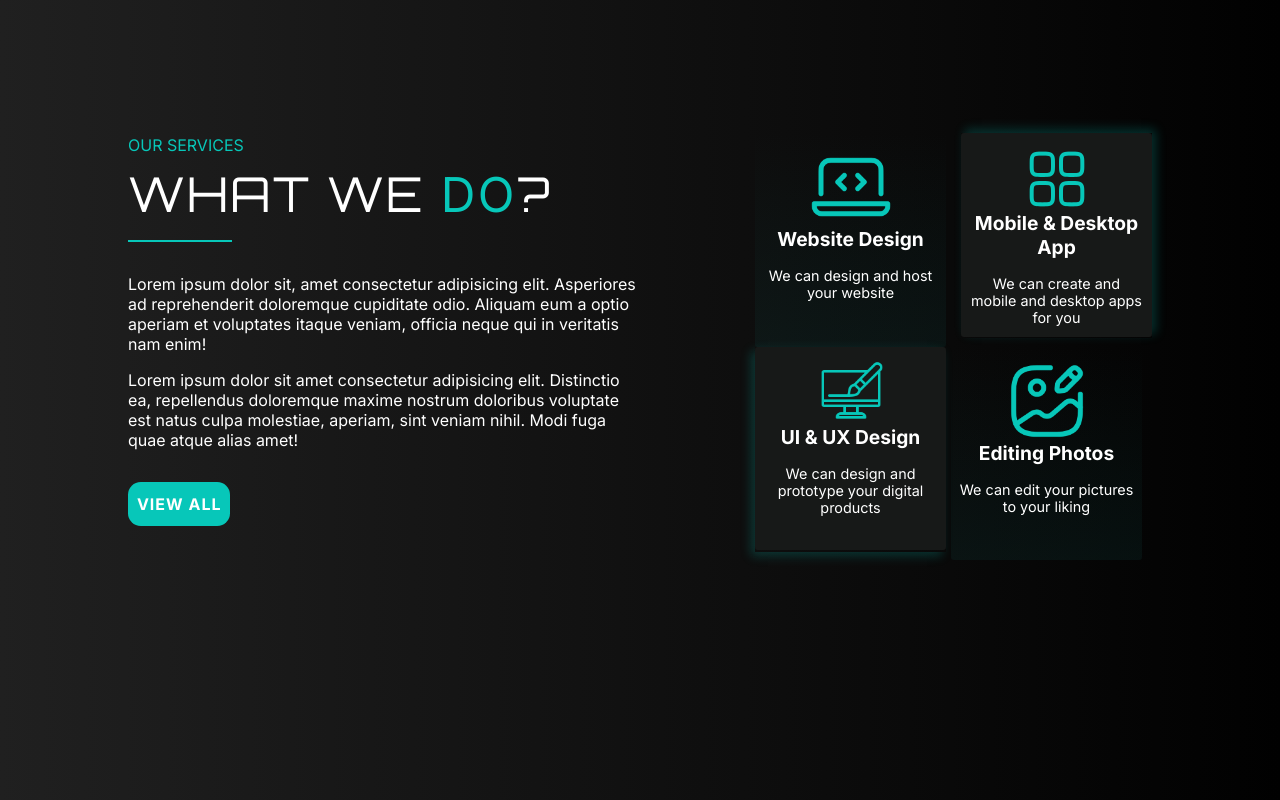
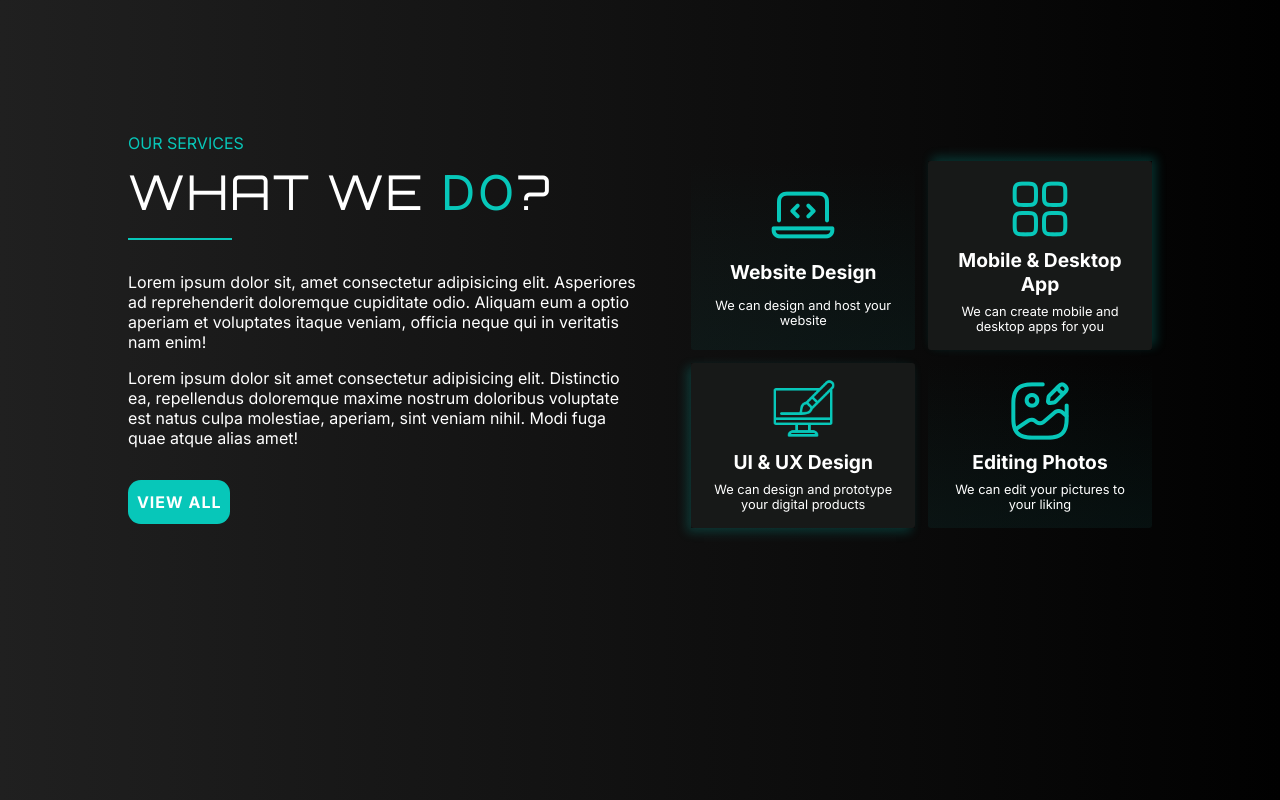
Before and after one commit to kgauhelo-tech/react-ui-challenge, a React (Vite) app: page / in a window 1280 px wide. Shown: the part 580-1380 px from the top of the page. Built offline with nearby package versions, Linux system fonts and the light colour scheme.

Commit message:
Fixed the responsiveness and ran the build command

```diff
--- a/src/App.css
+++ b/src/App.css
@@ -8,6 +8,12 @@
   --special-text: #07c7b9;
   --text: #fff;
 }
+
+/* I have to fix the space for screens between 375px and 425px
+  the services type-2 cards are not displaying properly,
+  the culprit is most likely the width and height
+ */
+
 .special {
   color: var(--special-text);
 }
@@ -162,6 +168,11 @@ main {
 
 .hero-left {
   flex: 1.3;
+  @media (max-width: 425px) {
+    flex: 1;
+    padding: 0;
+    justify-self: start;
+  }
 }
 
 .hero-right {
@@ -177,6 +188,9 @@ main {
   margin-top: 1vh;
   @media (max-width: 780px) {
     margin-top: 2vh;
+  }
+  @media (max-width: 425px) {
+    font-size: 2rem;
   }
 }
 
@@ -204,13 +218,13 @@ button:hover {
 }
 
 .services-section {
-  /* height: 70vh; */
   display: flex;
   flex-direction: row;
   justify-content: space-between;
+  align-items: center;
   margin: 26vh 0 10vh 0;
   flex-wrap: wrap;
-  align-items: center;
+  align-items: center; /* Last edit. Laptop view 1440 */
 }
 
 .left-services {
@@ -222,71 +236,56 @@ button:hover {
     width: 100%;
   }
 }
+/* Styling for the right side of the services section */
+
 .right-services {
-  @media (max-width: 425px) {
-    width: 100%;
-    height: 100vh;
-    margin-bottom: 35em;
+  @media (min-width: 1024px) {
+    display: grid;
+    grid-template-columns: 1fr 1fr;
+    gap: 0.8em;
+  }
+  @media (min-width: 768px) and (max-width: 1024px) {
+    display: grid;
+    grid-template-columns: 1fr 1fr;
+    gap: 0.8em;
   }
   @media (min-width: 425px) and (max-width: 768px) {
-    display: flex;
-    flex-direction: column;
-    width: 100%;
-    margin-bottom: 14em;
-    gap: 15px;
-    align-items: center;
-    margin-top: 2vh;
-  }
-  @media (min-width: 1440px) {
-    width: 40%;
-    padding-left: 1em;
-    padding-top: 1em;
+    display: grid;
+    grid-template-columns: 1fr 1fr;
+    gap: 1.5em;
+    justify-items: center;
+    gap: 2em;
     margin-left: auto;
-    overflow: hidden;
-    display: flex;
-    flex-wrap: wrap;
-    gap: 2em;
-  }
-}
-
-.top-services {
-  display: flex;
-  flex-direction: row;
-  @media (min-width: 768px) {
-    gap: 15px;
-  }
-}
-
-.bottom-services {
-  display: flex;
-  flex-direction: row;
-  @media (min-width: 768px) {
-    gap: 5px;
+    margin-bottom: 20vh;
   }
 
-  @media (min-width: 425px) and (max-width: 768px) {
-    gap: 20px;
+  @media (min-width: 375px) and (max-width: 425px) {
+    display: grid;
+    grid-template-columns: 1fr;
+    justify-items: center;
+    gap: 2em;
+    margin: 0 auto;
+    /* margin-bottom: 5vh; */
+  }
+  @media (max-width: 320px) {
+    display: grid;
+    gap: 1.5em;
   }
 }
 
 .box-left {
   box-shadow: -4px 4px 10px 0 #07c5b83a;
-  @media (min-width: 768px) {
-    height: 205px;
-  }
 }
 
 .box-right {
   box-shadow: 4px -4px 10px 0 #07c5b83a;
-  @media (min-width: 768px) {
-    height: 205px;
-  }
 }
 
 .separator {
   margin-top: 2vh;
 }
 
+/* About Section Styling */
 .about {
   display: flex;
   flex-direction: row;
@@ -302,10 +301,11 @@ button:hover {
   @media (max-width: 425px) {
     flex-direction: column;
     justify-content: center;
-    margin: 15em 0;
+    margin: 0 0 2em 0;
   }
   @media (max-width: 375px) {
     margin: 0 0;
+    margin-bottom: 20em;
   }
 }
 
@@ -314,10 +314,10 @@ button:hover {
     width: 100%;
   }
   @media (max-width: 425px) {
-    margin-top: 40em;
+    margin-top: 30em;
   }
   @media (max-width: 375px) {
-    margin-top: 0;
+    margin-top: 18em;
   }
 }
 .left-about img {
@@ -325,8 +325,9 @@ button:hover {
   position: relative;
   right: 58px;
   height: 30em;
-  @media (max-width: 780px) {
-    margin-top: 10vh;
+  filter: blur(2px);
+  @media (max-width: 768px) {
+    margin-top: 15vh;
     right: 20px;
     margin-bottom: 5vh;
     height: unset;
@@ -356,23 +357,12 @@ button:hover {
     padding: 0;
     margin: 0;
   }
-}
-
-.top-services {
-  @media (max-width: 425px) {
-    display: flex;
-    flex-direction: column;
-    gap: 2em;
+  @media (min-width: 320px) and (max-width: 375px) {
+    gap: 1em;
   }
 }
 
-.bottom-services {
-  @media (max-width: 425px) {
-    display: flex;
-    flex-direction: column-reverse;
-    gap: 2em;
-  }
-}
+/* Footer Styling */
 
 footer {
   @media (max-width: 425px) {
@@ -405,6 +395,14 @@ footer {
     width: 100%;
     margin-top: 25vh;
   }
+  @media (max-width: 425px) {
+    gap: 1vh;
+  }
+  @media (max-width: 320px) {
+    display: grid;
+    grid-template-columns: 1fr;
+    width: 100%;
+  }
 }
 
 .credit {
--- a/src/App.tsx
+++ b/src/App.tsx
@@ -148,8 +148,8 @@ function App() {
               </p>
               <button>VIEW ALL</button>
             </div>
+
             <div className="right-services">
-              <div className="top-services">
               <SectionCard
                 type={1}
                 imageUrl={webIcon}
@@ -162,12 +162,10 @@ function App() {
                   type={2}
                   imageUrl={gridIcon}
                   title="Mobile & Desktop App"
-                    content="We can create and mobile and desktop apps for you"
+                  content="We can create mobile and desktop apps for you"
                 ></SectionCard>
               </div>
-              </div>
 
-              <div className="bottom-services">
               <div className="box-left">
                 <SectionCard
                   type={2}
@@ -183,7 +181,6 @@ function App() {
                 title="Editing Photos"
                 content="We can edit your pictures to your liking"
               ></SectionCard>
-              </div>
             </div>
           </div>
 
--- a/src/components/cards-styling.css
+++ b/src/components/cards-styling.css
@@ -19,6 +19,13 @@
     box-shadow: 4px 3px 6px 0 #07c7ba4f;
     border-radius: 0.5em;
     width: 40vw;
+  }
+  @media (max-width: 320px) {
+    padding: 0;
+    margin: 0 0 4vh 0;
+    box-shadow: 4px 3px 6px 0 #07c7ba4f;
+    border-radius: 0.5em;
+    width: 100%;
   }
 }
 
@@ -51,22 +58,52 @@
 
 /* ABout Section Card styling */
 .section-card {
+  transition: all ease-in-out 0.3s;
+  border-radius: 0.2em;
   display: flex;
   flex-direction: column;
   align-items: center;
-  text-align: center;
-  padding: 0.9em 0.5em;
-  transition: all ease-in-out 0.3s;
-  border-radius: 0.2em;
-  @media (max-width: 425px) {
-    /* width: 75vw; */
-    margin: 0 auto;
-    margin-top: 2vh;
+  justify-content: space-evenly;
+
+  @media (min-width: 1025px) {
+    padding: 1em;
+    width: 12em;
+    flex-wrap: nowrap;
+  }
+  @media (min-width: 768px) and (max-width: 1024px) {
+    padding: 1em;
+    width: 10em;
+    height: 10em;
+    flex-wrap: nowrap;
   }
   @media (min-width: 425px) and (max-width: 768px) {
-    margin: 0 1vw 0;
-    width: 100%;
-    margin-top: 1vh;
+    padding: 4vh 6vw;
+    width: 26vw;
+    height: 30vh;
+    flex-wrap: nowrap;
+    overflow: hidden;
+  }
+  @media (min-width: 375px) and (max-width: 425px) {
+    padding: 4vh 6vw;
+    width: 85%;
+    height: 35vh;
+    flex-wrap: nowrap;
+    overflow: hidden;
+  }
+  @media (min-width: 320px) and (max-width: 375px) {
+    padding: 4vh 6vw;
+    width: 85%;
+    height: 35vh;
+    flex-wrap: nowrap;
+    overflow: hidden;
+  }
+
+  @media (max-width: 320px) {
+    padding: 4vh 6vw;
+    width: 85%;
+    height: 35vh;
+    flex-wrap: nowrap;
+    overflow: hidden;
   }
 }
 
@@ -75,74 +112,83 @@
 }
 
 .type-1-card {
-  background-image: linear-gradient(transparent);
   background-image: linear-gradient(
     color-mix(in srgb, transparent 50%, transparent),
     color-mix(in srgb, #0d302e8e 50%, transparent)
   );
+  @media (min-width: 1024px) {
+  }
   @media (min-width: 425px) and (max-width: 768px) {
-    height: 230px;
-    width: 250px;
   }
 
-  @media (max-width: 425px) {
-    height: 230px;
-    width: 230px;
+  @media (min-width: 375px) and (max-width: 425px) {
   }
-  @media (min-width: 1024px) {
-    width: 180px;
-    height: 195px;
-  }
-  @media (max-width: 375px) {
-    width: 240px;
-    height: 175px;
-  }
-  @media (min-width: 768px) {
-    width: 175px;
-    height: 185px;
+  @media (max-width: 320px) {
   }
 }
 
-.type-1-card img {
-  aspect-ratio: 1/1;
-  @media (max-width: 425px) {
-    height: 9em;
-  }
-  height: 5em;
+.type-2-card {
+  background-color: #171918;
 }
 
-.type-2-card {
-  width: 175px;
-  height: 175px;
-  background-color: #171918;
-  @media (max-width: 425px) {
-    height: 225px;
+.section-card img {
+  aspect-ratio: 1/1;
+  @media (min-width: 1025px) {
+    height: 4em;
+  }
+  @media (min-width: 678px) and (max-width: 1024px) {
+    height: 3.8em;
+  }
+
+  @media (min-width: 425px) and (max-width: 768px) {
+    height: 5em;
+  }
+  @media (min-width: 375px) and (max-width: 425px) {
+  }
+  @media (min-width: 320px) and (max-width: 375px) {
+    height: 15vh;
+  }
+  @media (max-width: 320px) {
+    height: 15vh;
+  }
+}
+.desc-title {
+  text-align: center;
+  @media (min-width: 1025px) {
+    font-size: 1.2em;
+    margin: 0.4em 0;
+  }
+  @media (min-width: 768px) and (max-width: 1024px) {
+    font-size: 1.1em;
+    margin: 0.4em 0;
+  }
+
+  @media (min-width: 425px) and (max-width: 768px) {
+    font-size: 1.5em;
+    margin: 0.4em 0;
+  }
+  @media (min-width: 375px) and (max-width: 425px) {
+    font-size: 1.2em;
+    margin: 0.4em 0;
+  }
+  @media (max-width: 375px) {
+    font-size: 1.2em;
+    margin: 0.4em 0;
+  }
+}
+.content {
+  text-align: center;
+  @media (min-width: 1024px) {
+    font-size: 0.8em;
   }
   @media (min-width: 425px) and (max-width: 768px) {
-    margin: 0;
+    font-size: 1.2em;
   }
-  @media (max-width: 425px) {
-    width: 240px;
+  @media (min-width: 375px) and (max-width: 425px) {
+    font-size: 1em;
   }
-  @media (max-width: 375px) {
-    width: 284px;
-    height: 175px;
-    margin: 0;
+  @media (max-width: 320px) {
   }
-}
-
-.type-2-card img {
-  @media (max-width: 425px) {
-    height: 8em;
-  }
-  height: 4em;
-}
-.desc-title {
-  margin: 0 0 2vh 0;
-  font-size: 1.2em;
-}
-.content {
-  font-size: 0.9em;
 }
 
 /* About grid component styling */
```
Also changed, not shown: 4 other files (tests, documents, lock files or other folders). Lines whose indentation alone changed are shown as unchanged.
